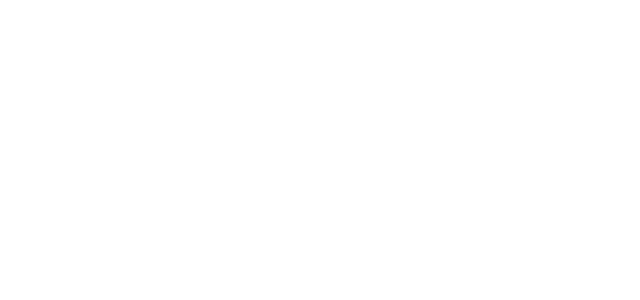
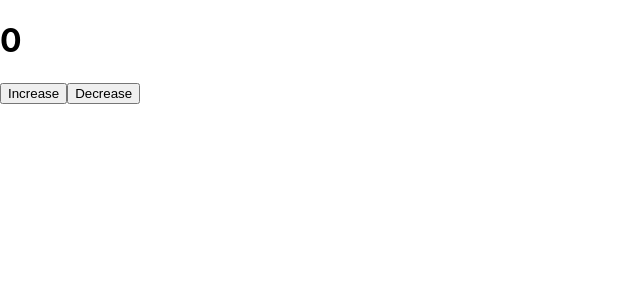
Before and after one commit to maziz-create/react-training, a React (Create React App) app: page / in a window 1280 px wide. Shown: the top 300 px of the page, without its empty margins (0-640 px from the left). Built offline with nearby package versions, Linux system fonts and the light colour scheme.

Commit message:
completed counter app

```diff
--- a/src/components/Counter.js
+++ b/src/components/Counter.js
@@ -1,10 +1,14 @@
 // bilgi => indirilen react eklentisi sayesinde rfce + tab yapınca react otomatik olarak geliyor.
 import React from 'react'
+import { useState } from "react";
 
 function Counter() {
+    const [count, setCount] = useState(0);
     return (
         <div>
-
+            <h1>{count}</h1>
+            <button onClick={() => setCount(count + 1)}>Increase</button>
+            <button onClick={() => setCount(count - 1)}>Decrease</button>
         </div>
     )
 }
--- a/src/index.js
+++ b/src/index.js
@@ -1,12 +1,14 @@
 import React from 'react';
 import ReactDOM from 'react-dom';
 import './index.css';
-import App from './App';
+// import App from './App';
 import reportWebVitals from './reportWebVitals';
+import Counter from './components/Counter.js';
 
 ReactDOM.render(
   <React.StrictMode>
-    <App />
+    {/* <App /> */}
+    <Counter />
   </React.StrictMode>,
   document.getElementById('root')
 );
```
